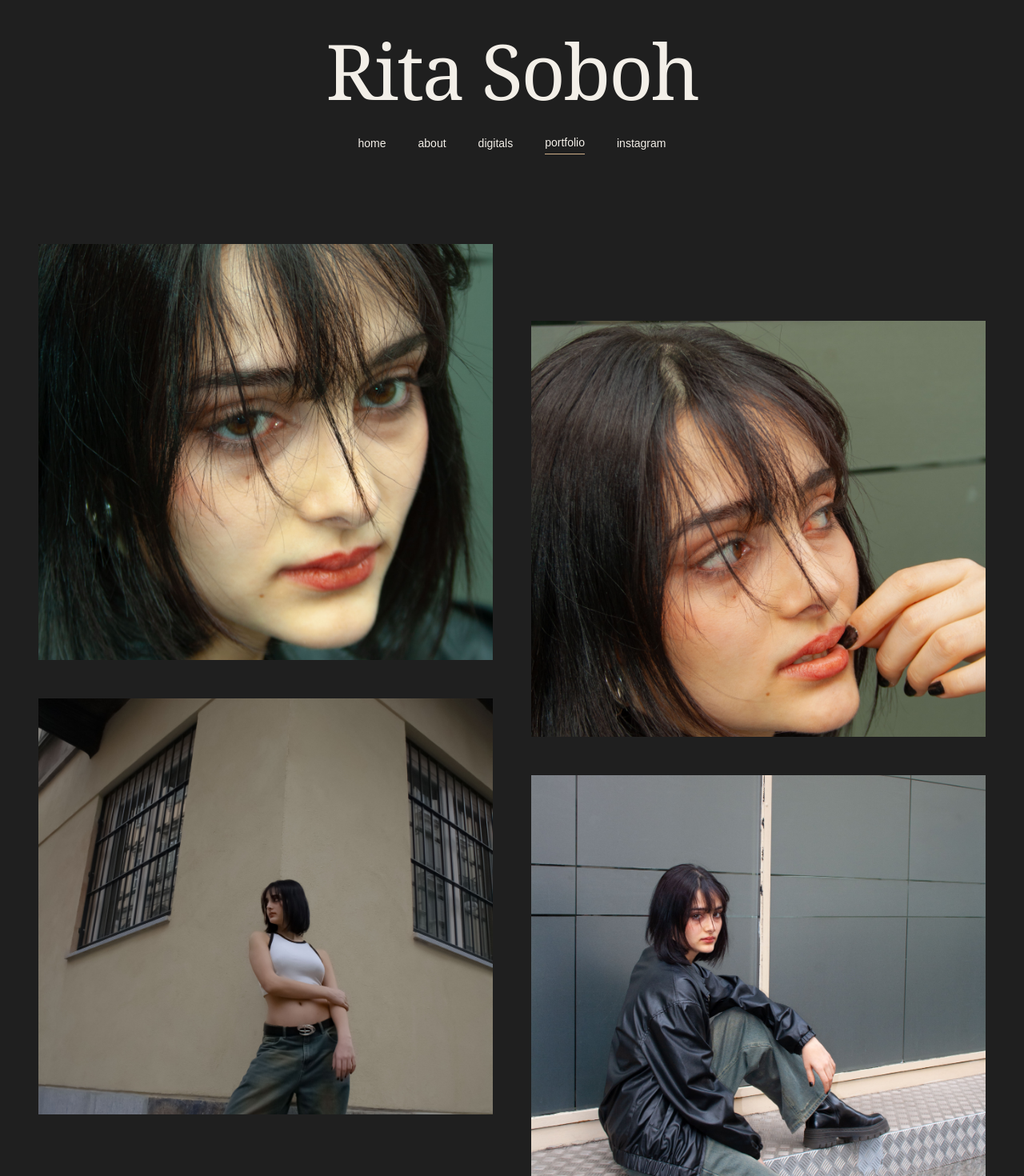
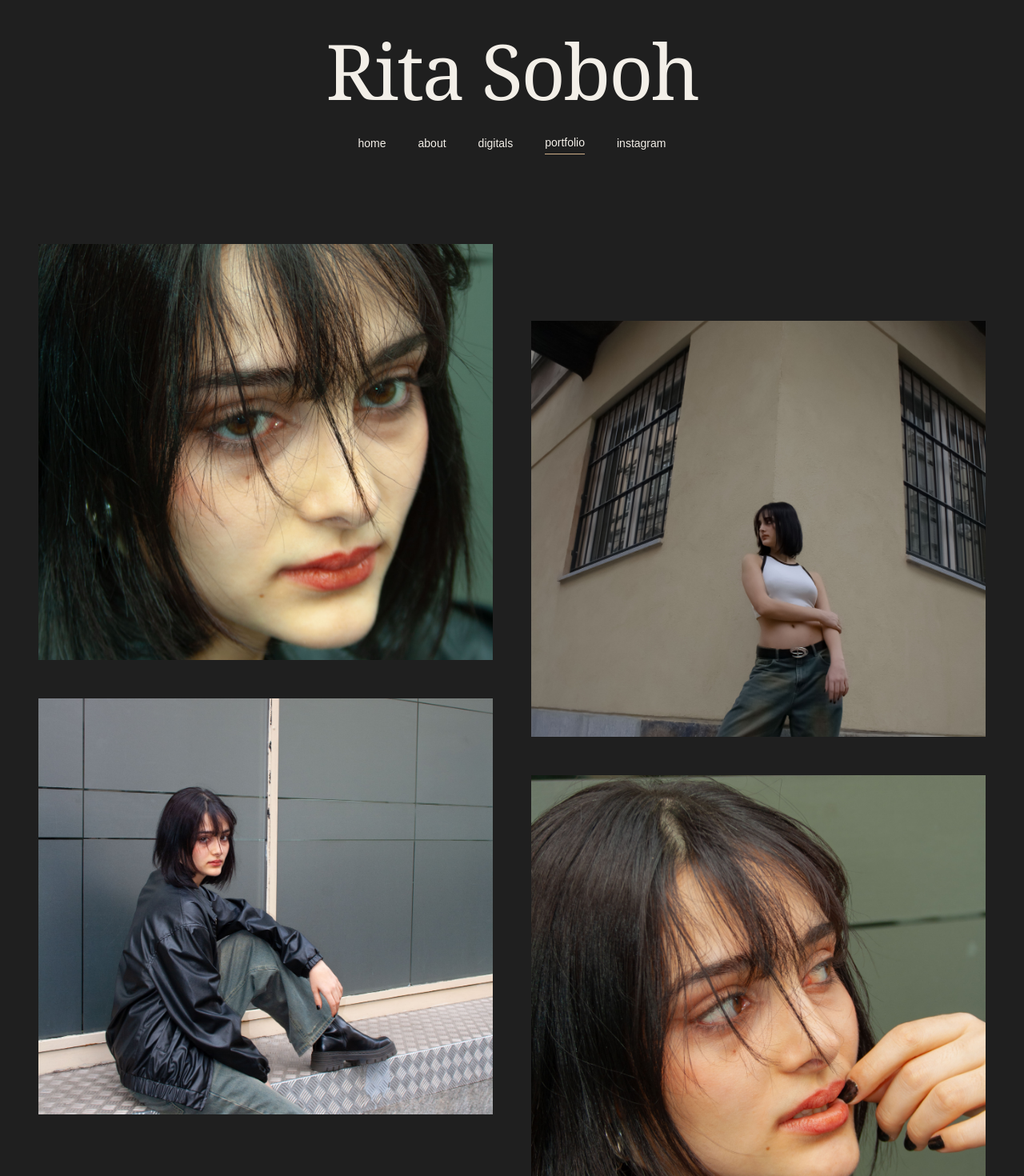
Before and after one commit to pearllllsss/Portfolio, a Next.js app: page /portfolio in a window 1280 px wide. Shown: the top 1470 px of the page at 80% size. Built offline with nearby package versions, Linux system fonts and the light colour scheme.

Commit message:
small updates

```diff
--- a/app/portfolio/page.tsx
+++ b/app/portfolio/page.tsx
@@ -4,9 +4,9 @@ import Reveal from "../components/reveal";
 export default function PortfolioPage() {
   const images = [
     "/images/closeup1.jpg",
-    "/images/closeup3.jpg",
     "/images/wallstand.jpg",
     "/images/sitting.jpg",
+    "/images/closeup3.jpg",
   ];
 
   return (
```
